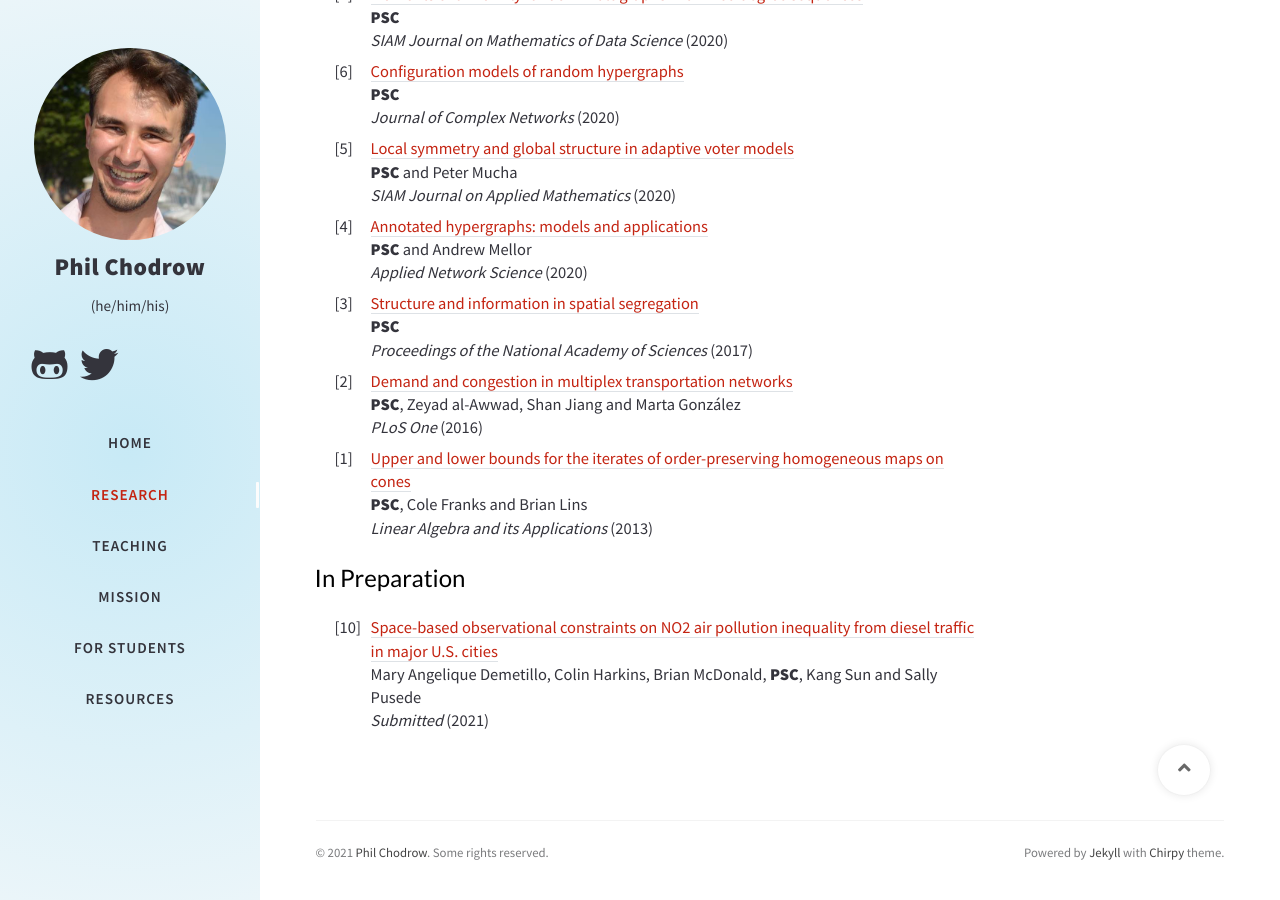
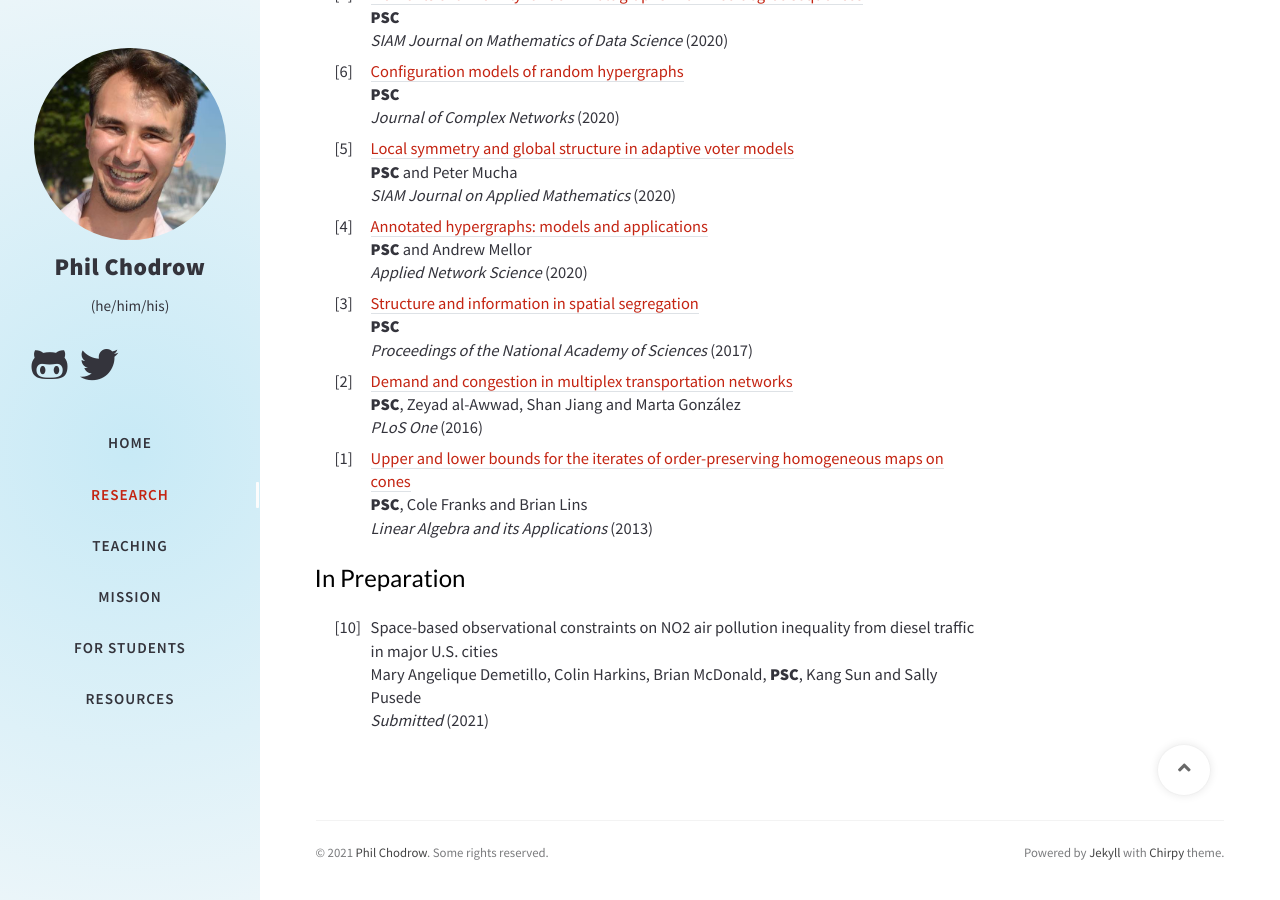
Before and after one commit to PhilChodrow/UCLA-website, a Jekyll site: the page built from _tabs/research.md, in a window 1280 px wide and 900 px high, scrolled down 531 px. Built offline with Jekyll 4.4.1, drawn with Linux system fonts in a browser that asks for light colours; nearby versions of some CDN libraries; comment, search, counter and statistics services are not loaded; a style sheet for code colours, icons or effects is not loaded.

Commit message:
no links if none supplied

```diff
--- a/_layouts/publications.html
+++ b/_layouts/publications.html
@@ -123,7 +123,11 @@ layout: page
             <span>
             {% capture this_day %}{{ pub.date | date: "%d" }}{% endcapture %}
             {% capture this_month %}{{ pub.date | date: "%b" }}{% endcapture %}
-            <a href="{{ pub.external_url }}">{{pub.title}}</a>
+            {% if pub.external_url %}
+                <a href="{{ pub.external_url }}">{{pub.title}}</a>
+            {% else %}
+                {{pub.title}}
+            {% endif %}
             <br>
             {%- for author in pub.authors -%}
                 {%- if forloop.last -%}
```
